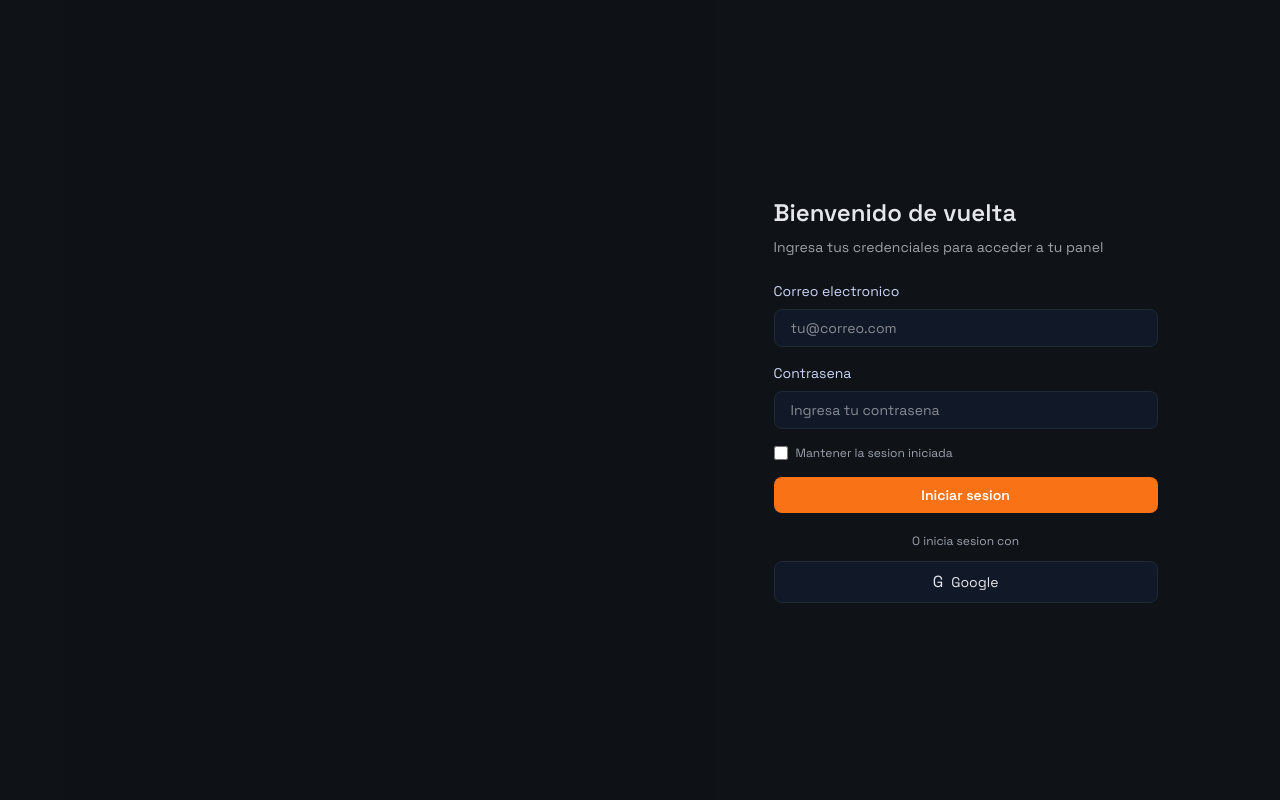
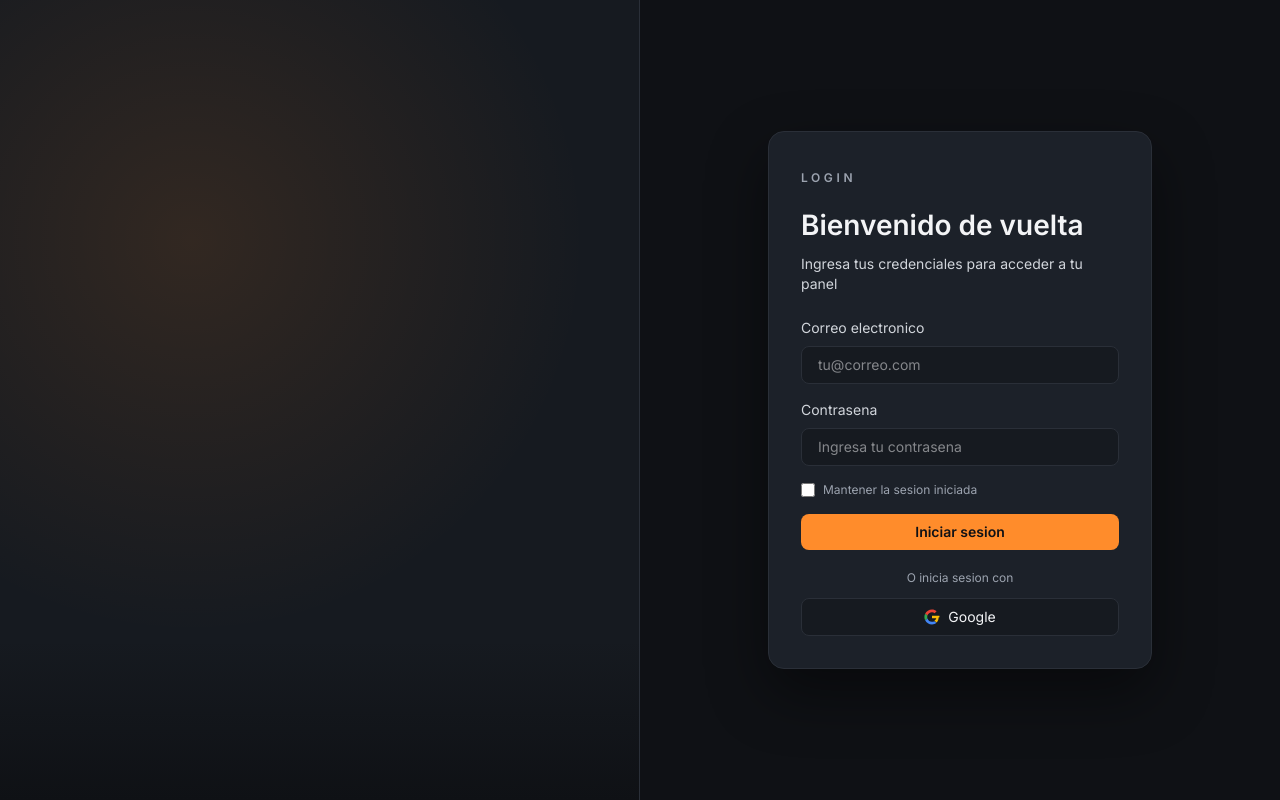
Before and after one commit to Cesar-Emilio/RAC-RutasDeEntrega, a Next.js app in the folder frontend/: page /login in a window 1280 px wide. Built offline with nearby package versions, Linux system fonts and the light colour scheme; no server answers.

Commit message:
feat(ui): ajustar login y google icon

```diff
--- a/frontend/app/globals.css
+++ b/frontend/app/globals.css
@@ -1,23 +1,27 @@
 @import "tailwindcss";
 
 :root {
-  --background: hsl(38, 21%, 7%);
-  --foreground: #e5e7eb;
-  --surface: #111827;
-  --accent: #f97316;
-  --ink-soft: #9ca3af;
-  --border-soft: #1f2937;
+  --background: #0f1115;
+  --surface: #161a20;
+  --surface-strong: #1c2129;
+  --border-soft: #2a2f38;
+  --foreground: #f3f4f6;
+  --foreground-muted: #d1d5db;
+  --foreground-subtle: #9ca3af;
+  --accent: #ff8c2b;
+  --accent-soft: #ffaa5c;
+  --accent-strong: #e67000;
 }
 
 @theme inline {
   --color-background: var(--background);
   --color-foreground: var(--foreground);
-  --font-sans: var(--font-space-grotesk);
-  --font-display: var(--font-dm-serif);
+  --font-sans: var(--font-inter);
+  --font-mono: var(--font-jetbrains-mono);
 }
 
 body {
   background: var(--background);
   color: var(--foreground);
-  font-family: var(--font-space-grotesk), system-ui, sans-serif;
+  font-family: var(--font-inter), system-ui, sans-serif;
 }
--- a/frontend/app/layout.tsx
+++ b/frontend/app/layout.tsx
@@ -1,17 +1,16 @@
 import type { Metadata } from "next";
-import { DM_Serif_Display, Space_Grotesk } from "next/font/google";
+import { Inter, JetBrains_Mono } from "next/font/google";
 import "./globals.css";
 import { AuthProvider } from "@/components/auth/AuthProvider";
 
-const spaceGrotesk = Space_Grotesk({
-  variable: "--font-space-grotesk",
+const inter = Inter({
+  variable: "--font-inter",
   subsets: ["latin"],
 });
 
-const dmSerif = DM_Serif_Display({
-  variable: "--font-dm-serif",
+const jetbrainsMono = JetBrains_Mono({
+  variable: "--font-jetbrains-mono",
   subsets: ["latin"],
-  weight: "400",
 });
 
 export const metadata: Metadata = {
@@ -27,7 +26,7 @@ export default function RootLayout({
   return (
     <html lang="en">
       <body
-        className={`${spaceGrotesk.variable} ${dmSerif.variable} antialiased`}
+        className={`${inter.variable} ${jetbrainsMono.variable} antialiased`}
       >
         <AuthProvider>{children}</AuthProvider>
       </body>
--- a/frontend/app/login/page.tsx
+++ b/frontend/app/login/page.tsx
@@ -53,76 +53,104 @@ export default function LoginPage() {
   };
 
   return (
-    <div className="min-h-screen bg-[#0f1217] text-white">
-      <div className="mx-auto grid min-h-screen max-w-6xl grid-cols-1 lg:grid-cols-[1.3fr_1fr]">
-        <div className="hidden bg-[#0e1116] lg:block" />
-        <div className="flex items-center justify-center px-6 py-12">
-          <section className="w-full max-w-sm rounded-2xl bg-[#0f1217]">
-            <h1 className="text-2xl font-semibold text-[#e5e7eb]">
+    <div className="min-h-screen bg-[var(--background)] text-[var(--foreground)]">
+      <div className="grid min-h-screen w-full grid-cols-1 lg:grid-cols-[1fr_1fr]">
+          <div className="relative hidden overflow-hidden border-r border-[var(--border-soft)] bg-[var(--surface)] lg:block">
+            <div className="absolute inset-0 bg-[radial-gradient(circle_at_30%_30%,rgba(255,140,43,0.12),transparent_55%)]" />
+            <div className="absolute inset-x-0 bottom-0 h-40 bg-gradient-to-t from-[#0f1115] to-transparent" />
+          </div>
+          <div className="flex items-center justify-center px-8 py-12">
+            <section className="w-full max-w-sm rounded-2xl border border-[var(--border-soft)] bg-[var(--surface-strong)] p-8 shadow-[0_24px_60px_rgba(0,0,0,0.45)]">
+            <span className="text-xs font-semibold uppercase tracking-[0.3em] text-[var(--foreground-subtle)]">
+              Login
+            </span>
+            <h1 className="mt-4 text-[28px] font-semibold text-[var(--foreground)]">
               Bienvenido de vuelta
             </h1>
-            <p className="mt-2 text-sm text-[#a1a1aa]">
+            <p className="mt-2 text-sm text-[var(--foreground-muted)]">
               Ingresa tus credenciales para acceder a tu panel
             </p>
             <form className="mt-6 space-y-4" onSubmit={onSubmit}>
-              <label className="block text-sm text-[#cbd5f5]">
+              <label className="block text-sm text-[var(--foreground-muted)]">
                 Correo electronico
                 <input
                   type="email"
                   value={form.email}
                   onChange={onChange("email")}
                   required
-                  className="mt-2 w-full rounded-lg border border-[#1f2937] bg-[#111827] px-4 py-2 text-sm text-white outline-none ring-[#f59e0b]/40 transition focus:ring-2"
+                  className="mt-2 w-full rounded-lg border border-[var(--border-soft)] bg-[var(--surface)] px-4 py-2 text-sm text-[var(--foreground)] outline-none ring-[var(--accent)]/30 transition focus:ring-2"
                   placeholder="tu@correo.com"
                 />
               </label>
-              <label className="block text-sm text-[#cbd5f5]">
+              <label className="block text-sm text-[var(--foreground-muted)]">
                 Contrasena
                 <input
                   type="password"
                   value={form.password}
                   onChange={onChange("password")}
                   required
-                  className="mt-2 w-full rounded-lg border border-[#1f2937] bg-[#111827] px-4 py-2 text-sm text-white outline-none ring-[#f59e0b]/40 transition focus:ring-2"
+                  className="mt-2 w-full rounded-lg border border-[var(--border-soft)] bg-[var(--surface)] px-4 py-2 text-sm text-[var(--foreground)] outline-none ring-[var(--accent)]/30 transition focus:ring-2"
                   placeholder="Ingresa tu contrasena"
                 />
               </label>
-              <label className="flex items-center gap-2 text-xs text-[#9ca3af]">
+              <label className="flex items-center gap-2 text-xs text-[var(--foreground-subtle)]">
                 <input
                   type="checkbox"
                   checked={form.remember}
                   onChange={onChange("remember")}
-                  className="h-3.5 w-3.5 rounded border border-[#1f2937] bg-[#111827]"
+                  className="h-3.5 w-3.5 rounded border border-[var(--border-soft)] bg-[var(--surface)]"
                 />
                 Mantener la sesion iniciada
               </label>
               {error ? (
-                <div className="rounded-lg border border-[#7c2d12] bg-[#29150f] px-3 py-2 text-xs text-[#fdba74]">
+                <div className="rounded-lg border border-[#ef4444] bg-[#2a1414] px-3 py-2 text-xs text-[#fca5a5]">
                   {error}
                 </div>
               ) : null}
               <button
                 type="submit"
                 disabled={isSubmitting}
-                className="flex w-full items-center justify-center rounded-lg bg-[#f97316] px-4 py-2 text-sm font-semibold text-white transition hover:bg-[#fb923c] disabled:cursor-not-allowed disabled:opacity-70"
+                className="flex w-full items-center justify-center rounded-lg bg-[var(--accent)] px-4 py-2 text-sm font-semibold text-[#0f1115] transition hover:bg-[var(--accent-soft)] disabled:cursor-not-allowed disabled:opacity-70"
               >
                 {isSubmitting ? "Iniciando..." : "Iniciar sesion"}
               </button>
             </form>
-            <div className="mt-5 text-center text-xs text-[#9ca3af]">
+            <div className="mt-5 text-center text-xs text-[var(--foreground-subtle)]">
               O inicia sesion con
             </div>
             <button
               type="button"
               onClick={onGoogleLogin}
-              className="mt-3 flex w-full items-center justify-center gap-2 rounded-lg border border-[#1f2937] bg-[#111827] px-4 py-2 text-sm text-[#e5e7eb]"
+              className="mt-3 flex w-full items-center justify-center gap-2 rounded-lg border border-[var(--border-soft)] bg-[var(--surface)] px-4 py-2 text-sm text-[var(--foreground)]"
             >
-              <span className="text-base">G</span>
-              Google
+              <svg
+                aria-hidden="true"
+                viewBox="0 0 48 48"
+                className="h-4 w-4"
+              >
+                <path
+                  fill="#EA4335"
+                  d="M24 9.5c3.1 0 5.7 1.1 7.9 2.9l5.9-5.9C34 3.5 29.4 1.5 24 1.5 14.9 1.5 7.1 6.7 3.4 14.3l6.9 5.3C12.1 13.8 17.6 9.5 24 9.5z"
+                />
+                <path
+                  fill="#4285F4"
+                  d="M24 46.5c5.4 0 10-1.8 13.3-4.9l-6.6-5.1c-1.8 1.2-4.1 2-6.7 2-6.4 0-11.8-4.3-13.6-10.1l-6.9 5.3C7.1 41.3 14.9 46.5 24 46.5z"
+                />
+
+                <path
+                  fill="#34A853"
+                  d="M10.3 28.4c-1-2.9-1-6.1 0-9l-6.9-5.3c-3 6-3 13.6 0 19.6l6.9-5.3z"
+                />
+                <path
+                  fill="#FBBC05"
+                  d="M46.5 24.5c0-1.6-.1-2.7-.4-4H24v7.6h12.7c-.3 2-1.9 5-5.4 7.1l6.6 5.1c3.8-3.5 5.9-8.6 5.9-14.8z"
+                />
+              </svg>
+              <span>Google</span>
             </button>
-          </section>
+            </section>
+          </div>
         </div>
-      </div>
     </div>
   );
 }
--- a/frontend/lib/http.ts
+++ b/frontend/lib/http.ts
@@ -1,8 +1,11 @@
 const defaultBaseUrl = "http://localhost:8000";
 
-export const API_BASE_URL = (
-  process.env.NEXT_PUBLIC_API_BASE_URL || defaultBaseUrl
-).replace(/\/$/, "");
+const envBaseUrl =
+  process.env.NEXT_PUBLIC_API_BASE_URL ||
+  process.env.NEXT_PUBLIC_API_URL ||
+  defaultBaseUrl;
+
+export const API_BASE_URL = envBaseUrl.replace(/\/$/, "");
 
 export async function requestJson<T>(
   input: string,
```
